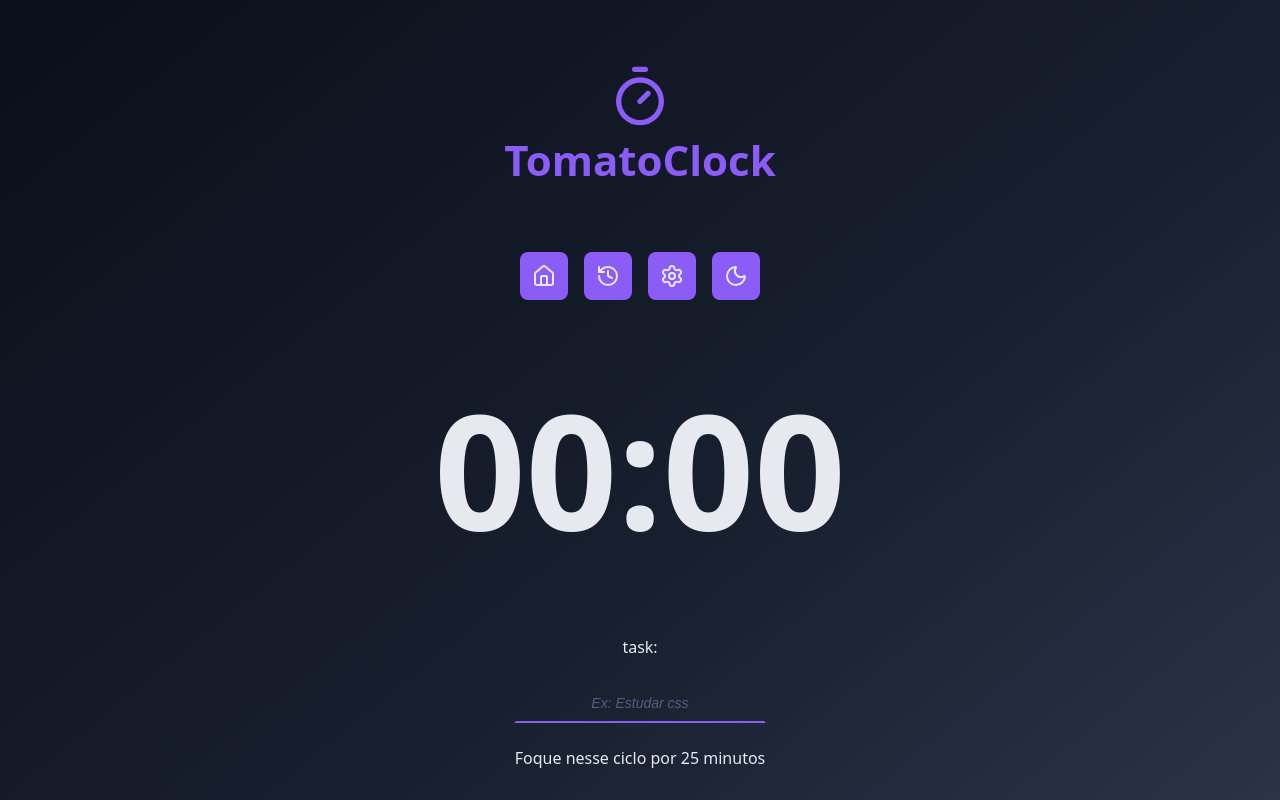
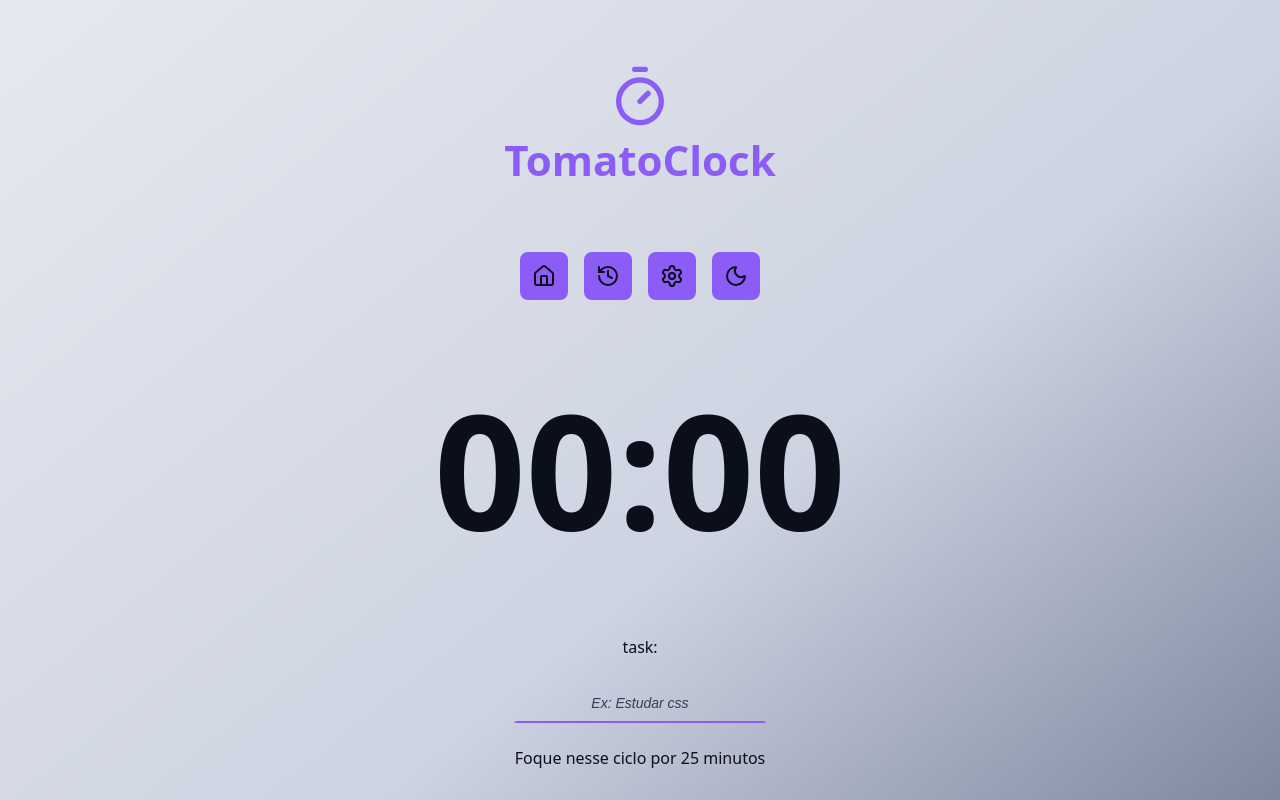
Before and after one commit to pdro1409/pomodoro-app, a React (Vite) app: page / in a window 1280 px wide. Both pictures are taken after a click on the link 736 px from the left and 276 px from the top of the page. Shown: the top 800 px of the page. Built offline with nearby package versions, Linux system fonts and the light colour scheme.

Commit message:
add localstorage theme

```diff
--- a/src/components/Menu/index.tsx
+++ b/src/components/Menu/index.tsx
@@ -1,10 +1,13 @@
 import { HistoryIcon, HomeIcon, MoonIcon, SettingsIcon, SunIcon } from "lucide-react"
 import styles from "./styles.module.css"
-import { useState } from "react"
+import { useEffect, useState } from "react"
 type Themes = 'dark' | 'light'
 
 export function Menu() {
-    const [theme, setTheme] = useState<Themes>('dark')
+    const [theme, setTheme] = useState<Themes>(() => {
+        const storageTheme = localStorage.getItem('theme') as Themes || 'dark'
+        return storageTheme
+    })
 
     function handleThemeChange(event: React.MouseEvent<HTMLAnchorElement, MouseEvent>) {
         event.preventDefault()
@@ -13,16 +16,23 @@ export function Menu() {
             const nextTheme = prevTheme === 'dark' ? 'light' : 'dark'
             return nextTheme
         })
+    }
+    const nextThemeIcon = {
+        dark: <SunIcon />,
+        light: <MoonIcon />
+    }
+    useEffect(() => {
+        document.documentElement.setAttribute('data-theme', theme)
+        localStorage.setItem('theme', theme)
 
-    }
+    }, [theme])
     return (
         <nav className={styles.menu}>
             <a href="" className={styles.menuLink} aria-label="Ir para a home" title="Ir para a home"><HomeIcon /></a>
             <a href="" className={styles.menuLink} aria-label="Mostrar o historico" title="Mostrar o historico"><HistoryIcon /></a>
             <a href="" className={styles.menuLink} aria-label="Configurações" title="Configurações"><SettingsIcon /></a>
             <a href="#" className={styles.menuLink} aria-label="Mudar o tema" title="Mudar o tema" onClick={handleThemeChange}>
-                {theme === 'dark' && <SunIcon />}
-                {theme === 'light' && <MoonIcon />}
+                {nextThemeIcon[theme]}
             </a>
         </nav>
     )
```
